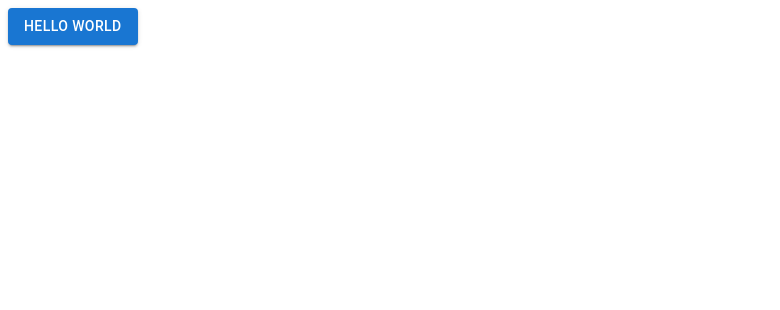
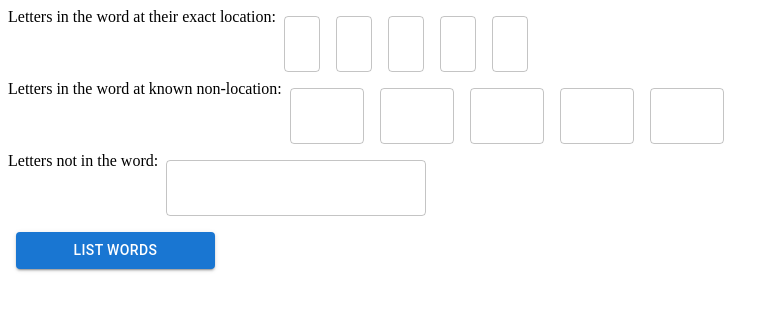
Before and after one commit to tshaffer/twordleClient, a React app: page / in a window 1280 px wide. Shown: the top 310 px of the page, without its empty margins (0-780 px from the left). Built offline with nearby package versions, Linux system fonts and the light colour scheme; the HTML template or start-up script is replaced by a standard one.

Commit message:
filled in more of the ui.

```diff
--- a/src/components/App.tsx
+++ b/src/components/App.tsx
@@ -4,8 +4,9 @@ import { bindActionCreators } from 'redux';
 import { connect } from 'react-redux';
 // import Home from './Home';
 
+import Box from '@mui/material/Box';
+import TextField from '@mui/material/TextField';
 import Button from '@mui/material/Button';
-
 
 export interface AppProps {
 }
@@ -20,10 +21,90 @@ const App = (props: AppProps) => {
     console.log('app init invoked');
   };
 
-  return <Button variant="contained">Hello World</Button>;
-  // return (
-  //   <Home></Home>
-  // );
+  return (
+    <Box
+      component="form"
+      sx={{
+        '& > :not(style)': { m: 1, width: '25ch' },
+      }}
+      noValidate
+      autoComplete="off"
+    >
+      Letters in the word at their exact location:
+      <TextField
+        id="inWordIndex0"
+        style={{ width: '36px' }}
+        inputProps={{ maxLength: 1 }}
+        variant="outlined"
+      />
+      <TextField
+        id="inWordIndex1"
+        style={{ width: '36px' }}
+        inputProps={{ maxLength: 1 }}
+        variant="outlined"
+      />
+      <TextField
+        id="inWordIndex2"
+        inputProps={{ maxLength: 1 }}
+        variant="outlined"
+        style={{ width: '36px' }}
+      />
+      <TextField
+        id="inWordIndex3"
+        inputProps={{ maxLength: 1 }}
+        style={{ width: '36px' }}
+        variant="outlined"
+      />
+      <TextField
+        id="inWordIndex4"
+        inputProps={{ maxLength: 1 }}
+        style={{ width: '36px' }}
+        variant="outlined"
+      />
+      <br />
+      Letters in the word at known non-location:
+      <TextField
+        id="inWordNotAtIndex0"
+        style={{ width: '74px' }}
+        inputProps={{ maxLength: 5 }}
+        variant="outlined"
+      />
+      <TextField
+        id="inWordNotAtIndex1"
+        style={{ width: '74px' }}
+        inputProps={{ maxLength: 5 }}
+        variant="outlined"
+      />
+      <TextField
+        id="inWordNotAtIndex2"
+        inputProps={{ maxLength: 5 }}
+        variant="outlined"
+        style={{ width: '74px' }}
+      />
+      <TextField
+        id="inWordNotAtIndex3"
+        inputProps={{ maxLength: 5 }}
+        style={{ width: '74px' }}
+        variant="outlined"
+      />
+      <TextField
+        id="inWordNotAtIndex4"
+        inputProps={{ maxLength: 5 }}
+        style={{ width: '74px' }}
+        variant="outlined"
+      />
+      <br />
+      Letters not in the word:
+      <TextField
+        id="notInWord"
+        style={{ width: '260px' }}
+        inputProps={{ maxLength: 25 }}
+        variant="outlined"
+      />
+      <br />
+      <Button variant="contained">List words</Button>
+    </Box>
+  );
 };
 
 function mapStateToProps(state: any) {
```
